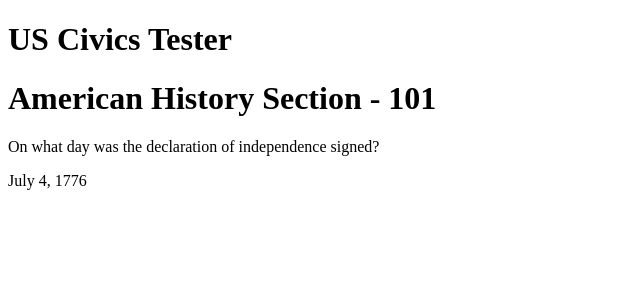
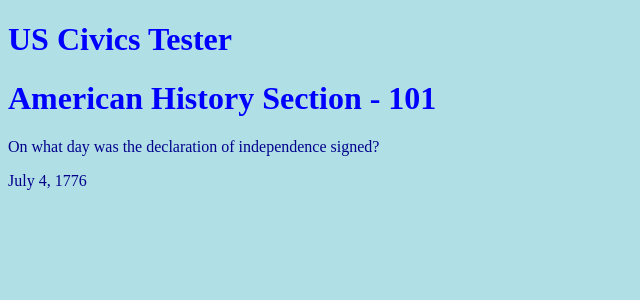
Before and after one commit to jasonstewartnz/uscivics, a Django app: page /questions/detail/ in a window 1280 px wide. Shown: the top 300 px of the page, without its empty margins (0-640 px from the left). Run offline with Django 5.2, Linux system fonts and the light colour scheme.

Commit message:
Add style to base.html

```diff
--- a/uscivics/questions/templates/base.html
+++ b/uscivics/questions/templates/base.html
@@ -1,7 +1,12 @@
 <!DOCTYPE html>
 <html>
     <head>
-
+        <style>
+            body {background-color: powderblue;}
+            h1   {color: blue;}
+            p    {color: darkblue;}
+            </style>
+            <!-- <link rel="stylesheet" href="styles.css"> -->
     </head>
     <body>
         <h1>US Civics Tester</h1>
```
